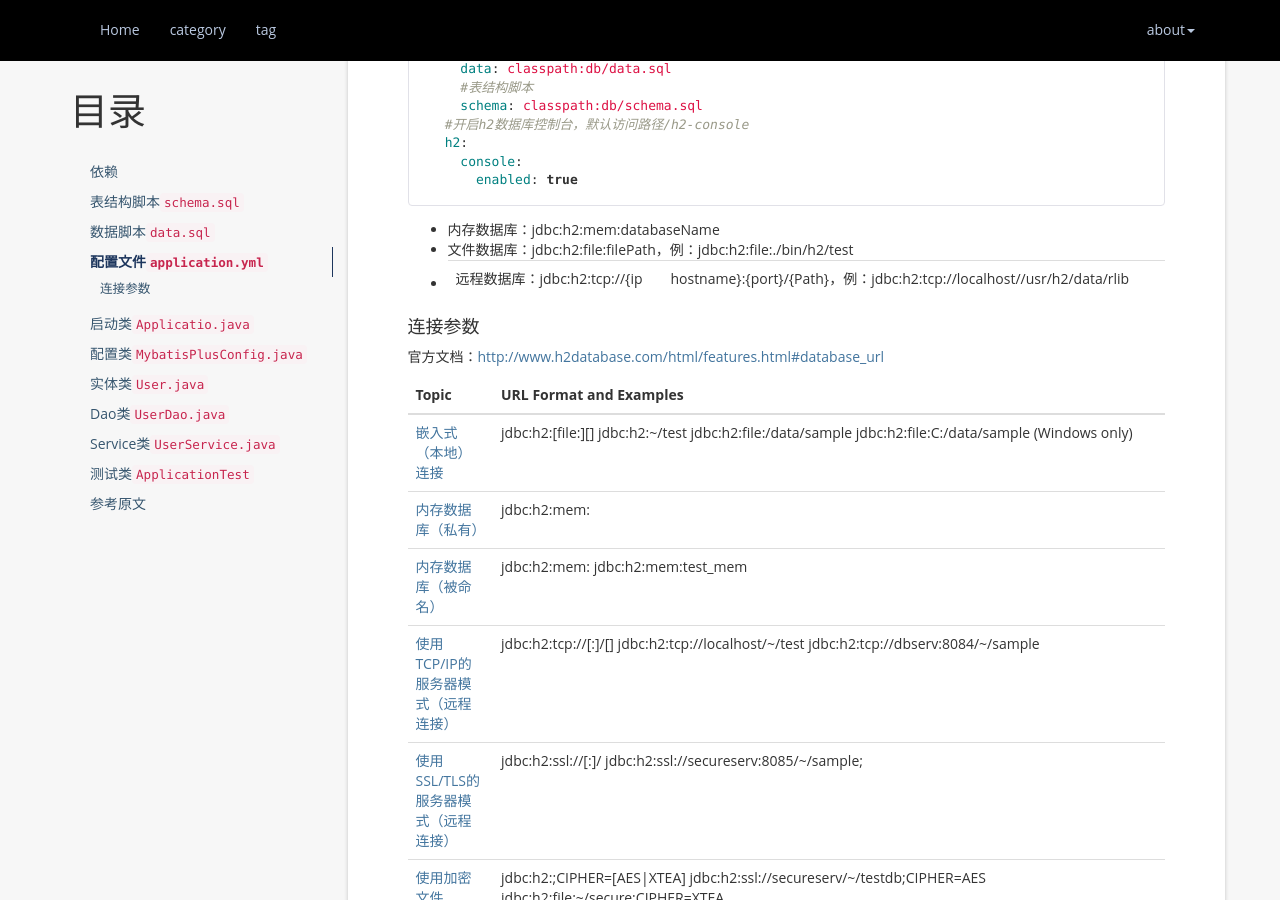
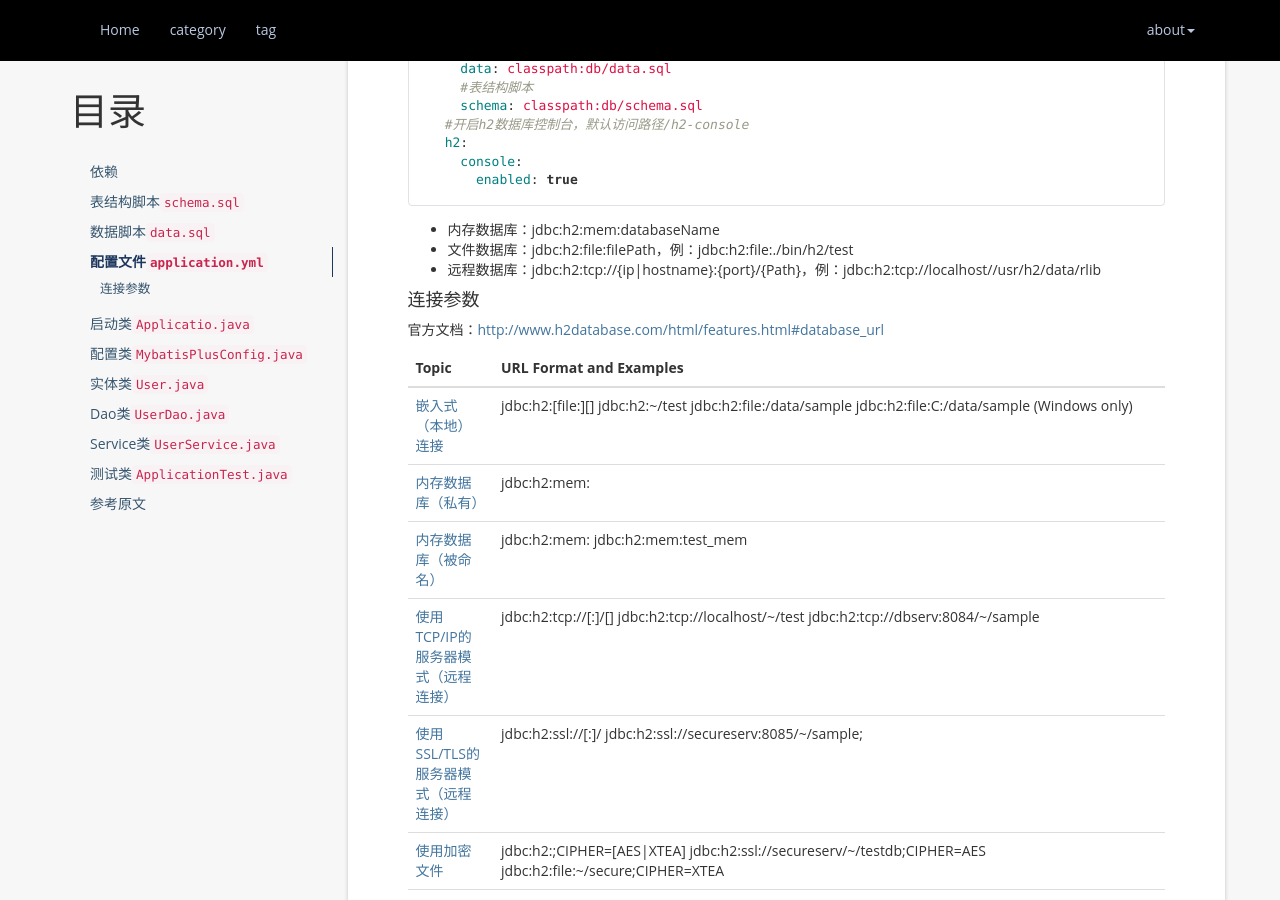
Before and after one commit to atgtahub/atgtahub.github.io, a Jekyll site: the page built from _posts/java/database/h2/2023-03-06-springboot-h2.md, in a window 1280 px wide and 900 px high, scrolled down 1815 px. Built offline with Jekyll 4.4.1, drawn with Linux system fonts in a browser that asks for light colours; a script that is not in the unit is left out; comment, search, counter and statistics services are not loaded; some of the changed text lies outside the part shown.

Commit message:
refactor(posts): 2023-03-06-springboot-h2.md

````diff
--- a/_posts/java/database/h2/2023-03-06-springboot-h2.md
+++ b/_posts/java/database/h2/2023-03-06-springboot-h2.md
@@ -99,7 +99,7 @@ spring:
 
 - 内存数据库：jdbc:h2:mem:databaseName
 - 文件数据库：jdbc:h2:file:filePath，例：jdbc:h2:file:./bin/h2/test
-- 远程数据库：jdbc:h2:tcp://{ip|hostname}:{port}/{Path}，例：jdbc:h2:tcp://localhost//usr/h2/data/rlib
+- 远程数据库：jdbc:h2:tcp://{ip\|hostname}:{port}/{Path}，例：jdbc:h2:tcp://localhost//usr/h2/data/rlib
 
 #### 连接参数
 
@@ -222,7 +222,7 @@ public class UserServiceImpl extends ServiceImpl<UserDao, User> implements UserS
 ```
 
 
-### 测试类`ApplicationTest`
+### 测试类`ApplicationTest.java`
 
 ```java
 import org.junit.jupiter.api.Test;
````
